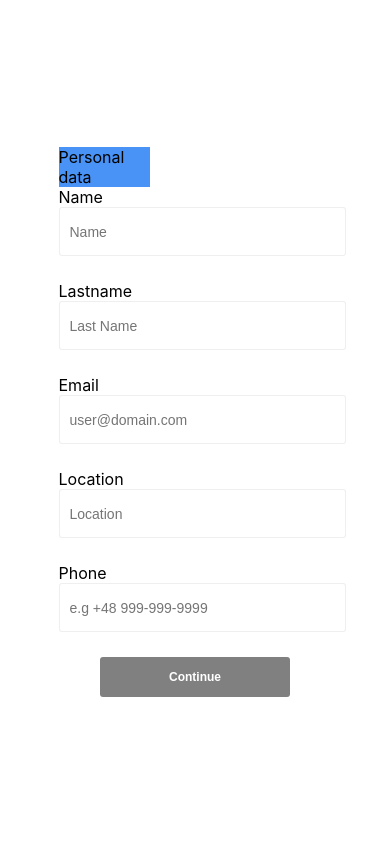
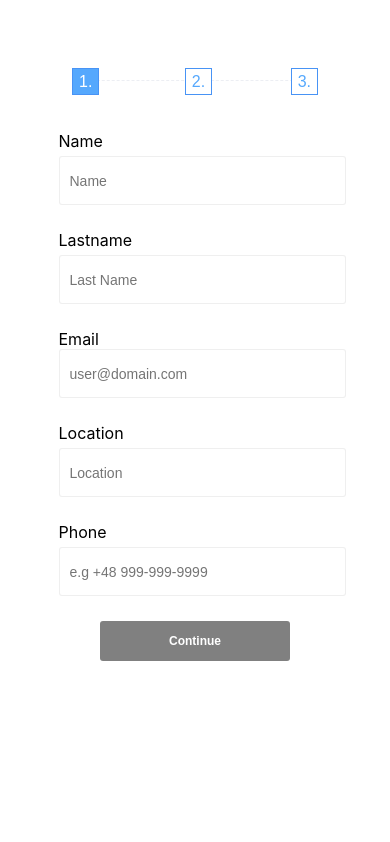
Before and after one commit to codenamics/AdverseEvents, a React (Create React App) app in the folder client/: page / in a window 390 px wide. Shown: the top 842 px of the page. Built offline with nearby package versions, Linux system fonts and the light colour scheme.

Commit message:
layout, colors

```diff
--- a/client/src/App.css
+++ b/client/src/App.css
@@ -7,6 +7,7 @@ body {
   -webkit-font-smoothing: antialiased;
   -moz-osx-font-smoothing: grayscale;
 }
+
 ul {
   list-style: none;
   width: 100%;
@@ -25,8 +26,13 @@ ul li {
   display: grid;
   grid-template-columns: 1fr 1fr 1fr;
 }
-.a {
+.step {
   background: #4893f5;
+  border: 1px solid rgba(231, 231, 231, 0.664);
+  padding: 15px 5px;
+}
+.step-next {
+  border: 1px solid rgba(231, 231, 231, 0.664);
 }
 .container {
   width: 70%;
@@ -70,8 +76,11 @@ ul li {
 
 .input-field {
   width: 100%;
+  margin-top: 5px;
 }
-
+.m-60 {
+  margin: 60px auto;
+}
 input,
 select,
 textarea {
@@ -85,11 +94,20 @@ textarea {
   outline: none;
   font-size: 14px;
 }
+input:focus,
+select:focus,
+textarea:focus {
+  border: 1px solid #55a8fd;
+}
 input[type="date"]::before {
   content: attr(data-placeholder);
   width: 100%;
 }
 
+input[type="date"]:valid::before {
+  display: none;
+}
+input[type="date"]:focus::before,
 input[type="date"]:valid::before {
   display: none;
 }
@@ -106,12 +124,8 @@ button {
   min-width: 190px;
   text-decoration: none;
   text-align: center;
-  background: #56ccf2;
-  /* fallback for old browsers */
-  background: -webkit-linear-gradient(to top, #4893f5, #56ccf2);
-  /* Chrome 10-25, Safari 5.1-6 */
-  background: linear-gradient(to top, #4893f5, #56ccf2);
-  /* W3C, IE 10+/ Edge, Firefox 16+, Chrome 26+, Opera 12+, Safari 7+ */
+  background: #55a8fd;
+
   border: none;
   color: #fff;
   cursor: pointer;
@@ -129,4 +143,42 @@ button:disabled {
   .grid-form {
     grid-template-columns: 1fr;
   }
+  .col {
+    height: 100%;
+    width: 100%;
+  }
 }
+.idea-timeline-numbers {
+  margin: 80px auto 50px;
+  position: relative;
+  width: 90%;
+  max-width: 830px;
+  border-top: 1px dashed #eceef3;
+}
+.idea-timeline-value {
+  width: 25px;
+  height: 25px;
+  background-color: white;
+  position: absolute;
+  top: -13px;
+  font-size: 16px;
+  font-size: 1rem;
+  font-family: "AvenirNext-Demi", sans-serif;
+  font-style: normal;
+  font-weight: normal;
+  color: #55a8fd;
+  border: 1px solid #4893f5;
+}
+.complete-step {
+  color: #fff;
+  background: #55a8fd;
+}
+.idea-timeline-value:nth-of-type(1) {
+  left: 0;
+}
+.idea-timeline-value:nth-of-type(2) {
+  left: calc(50% - 10px);
+}
+.idea-timeline-value:nth-of-type(3) {
+  right: 0;
+}
--- a/client/src/components/Confirm.js
+++ b/client/src/components/Confirm.js
@@ -35,7 +35,12 @@ export class Confirm extends Component {
       this.props.history.push("/success");
     }
     return (
-      <div className="container">
+      <div className="container m-60">
+        <div class="idea-timeline-numbers">
+          <span class="idea-timeline-value flex complete-step">1.</span>
+          <span class="idea-timeline-value flex complete-step">2.</span>
+          <span class="idea-timeline-value flex complete-step">3.</span>
+        </div>
         <div class="col-con flex flex-column">
           <ul class="collection">
             <li class="collection-item ">
--- a/client/src/components/FormAdverseEvent.js
+++ b/client/src/components/FormAdverseEvent.js
@@ -17,10 +17,10 @@ export class FormAdverseEvent extends Component {
       <div className="grid grid-form">
         <div class="col col-left flex">
           <div className="container">
-            <div className="wizard">
-              <div className="a">Personal data</div>
-              <div className="a">Adverse Event Details</div>
-              <div />
+            <div class="idea-timeline-numbers">
+              <span class="idea-timeline-value flex complete-step">1.</span>
+              <span class="idea-timeline-value flex complete-step">2.</span>
+              <span class="idea-timeline-value flex">3.</span>
             </div>
             <label htmlFor="drug">Drug</label>
             <div className="input-field">
@@ -77,7 +77,13 @@ export class FormAdverseEvent extends Component {
             </div>{" "}
             <label>
               Outcome:
-              <select onChange={handleChange("outcome")}>
+              <select
+                defaultValue={values.outcome}
+                onChange={handleChange("outcome")}
+              >
+                <option value="" disabled selected>
+                  Select your option
+                </option>
                 <option value="Recovered">Recovered</option>
                 <option value="Getting better">Getting better</option>
                 <option value="Continue side-effects">
@@ -118,7 +124,7 @@ export class FormAdverseEvent extends Component {
               values.details === "" ||
               values.start_date === "" ||
               values.end_date === "" ? (
-                <button className="ml-20" onClick={this.continue}>
+                <button disabled className="ml-20" onClick={this.continue}>
                   Continue{" "}
                 </button>
               ) : (
--- a/client/src/components/FormPersonalDetails.js
+++ b/client/src/components/FormPersonalDetails.js
@@ -13,10 +13,10 @@ export class FormPersonalDetails extends Component {
       <div class="grid grid-form">
         <div class="col col-left flex">
           <div className="container">
-            <div className="wizard">
-              <div className="a">Personal data</div>
-              <div />
-              <div />
+            <div class="idea-timeline-numbers">
+              <span class="idea-timeline-value flex complete-step">1.</span>
+              <span class="idea-timeline-value flex">2.</span>
+              <span class="idea-timeline-value flex">3.</span>
             </div>
             <label htmlFor="name"> Name </label>
             <div class="input-field">
```
